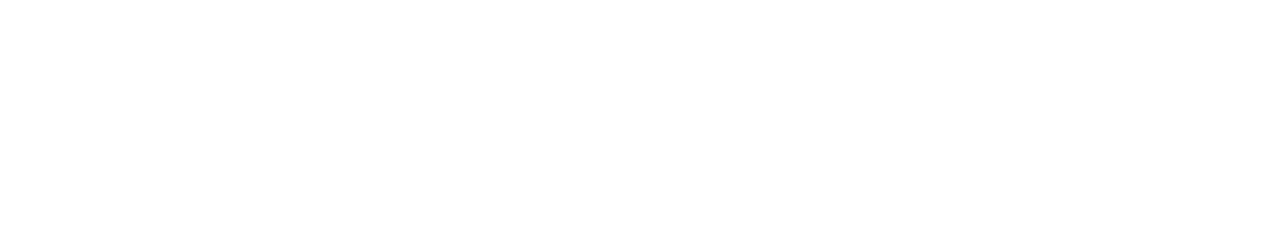
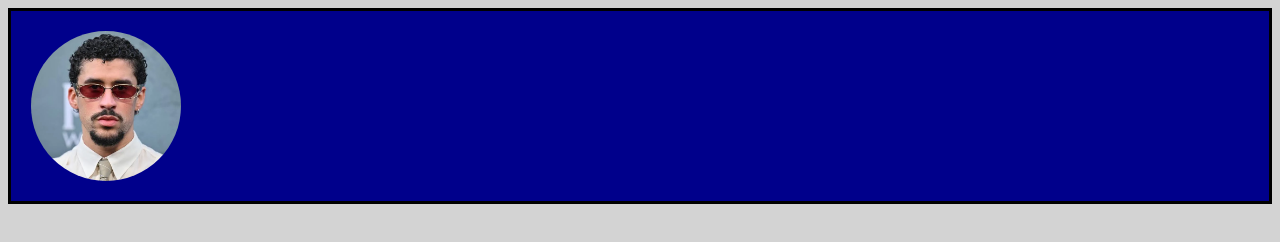
Before and after one commit to frankbjj23/Fullstack-Zootopia, a plain HTML site: page index.html in a window 1280 px wide. Drawn offline with Linux system fonts and the light colour scheme.

Commit message:
Created Header

```diff
--- a/index.html
+++ b/index.html
@@ -1,7 +1,12 @@
 <html>
   <head>
+    <link rel="stylesheet" href="./styles.css" />
     <title>Fullstack Zootopia</title>
   </head>
 
-  <body></body>
+  <body>
+    <header>
+      <img src="./bunny.webp" alt="Picture of bunny" />
+    </header>
+  </body>
 </html>
--- /dev/null
+++ b/styles.css
@@ -0,0 +1,22 @@
+body {
+  background-color: lightgray;
+}
+
+header > img {
+  height: 150px;
+  width: 150px;
+  border-radius: 50%;
+}
+
+header {
+  display: flex;
+  justify-content: space-between;
+  align-items: center;
+  padding: 20px;
+  border: 3px solid black;
+  background-color: darkblue;
+}
+
+header a {
+  color: white;
+}
```
Also changed, not shown: bunny.webp (added).
